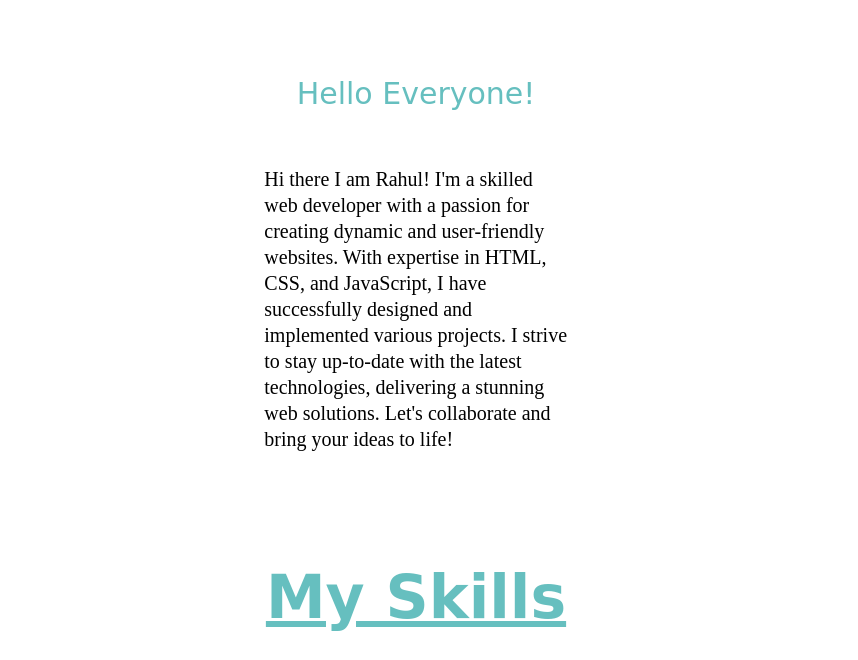
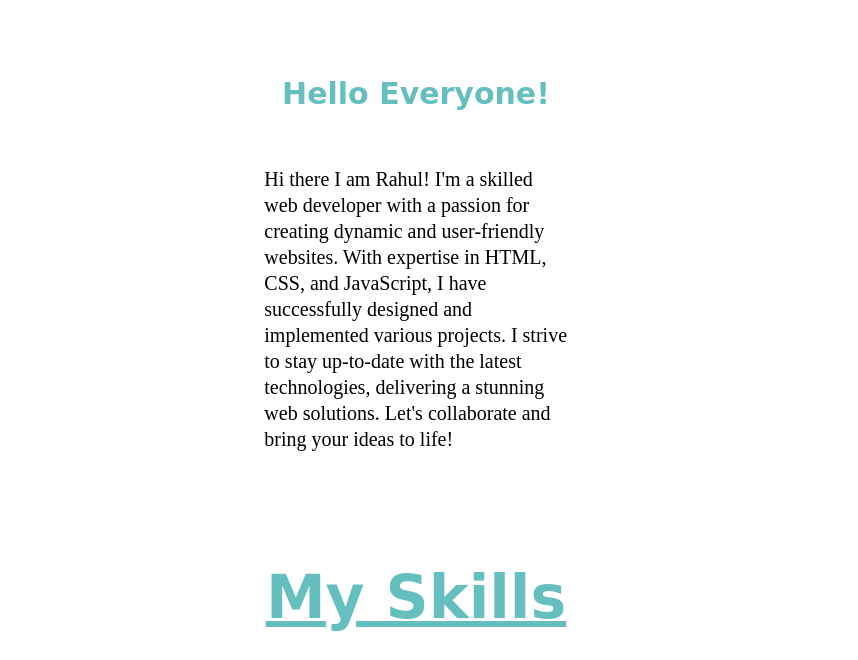
Before and after one commit to VRAHUL1232/Professional-Webpage, a plain HTML site: page index.html in a window 1280 px wide. Shown: the part 1243-1903 px from the top of the page, without its empty margins (224-1082 px from the left). Drawn offline with Linux system fonts and the light colour scheme; a web font is replaced by a local one.

Commit message:
Update index.html

```diff
--- a/index.html
+++ b/index.html
@@ -27,7 +27,7 @@
     </div>
     <div class="mid-container">
         <img  class="profile" src="./assets/images/rahullink.jpg" alt="rahul">
-        <h2 style="font-family: cursive;font-weight:400; font-size:30px;">Hello Everyone!</h2>
+        <h2 style="font-family: cursive;font-weight:600; font-size:30px;">Hello Everyone!</h2>
         <p> Hi there I am Rahul! I'm a skilled web developer with a passion for creating dynamic and user-friendly websites. With expertise in HTML, CSS, and JavaScript, I have successfully designed and implemented various projects. I strive to stay up-to-date with the latest technologies, delivering a stunning web solutions. Let's collaborate and bring your ideas to life!</p>
         <h1  style="Verdana, Geneva, Tahoma, sans-serif"><span style="text-decoration:underline;"> My Skills</span></h1>
             <div class="parent">
```
